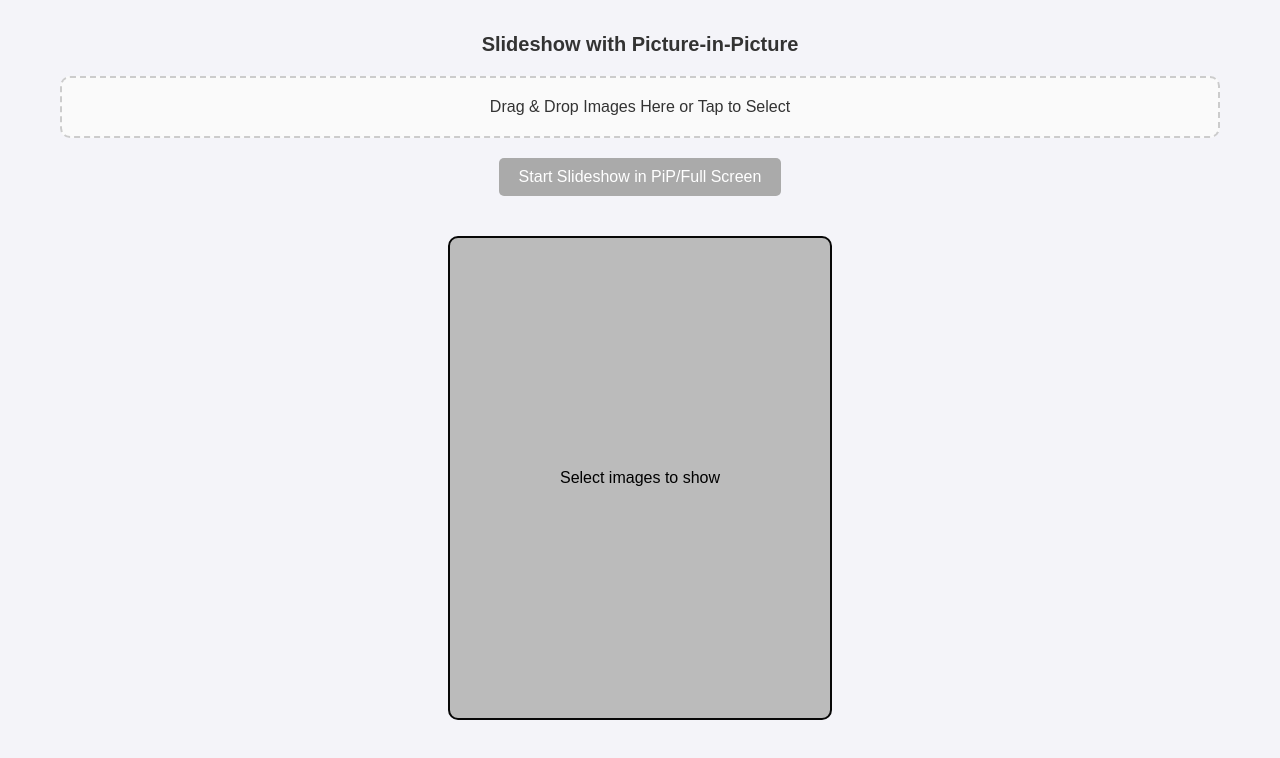
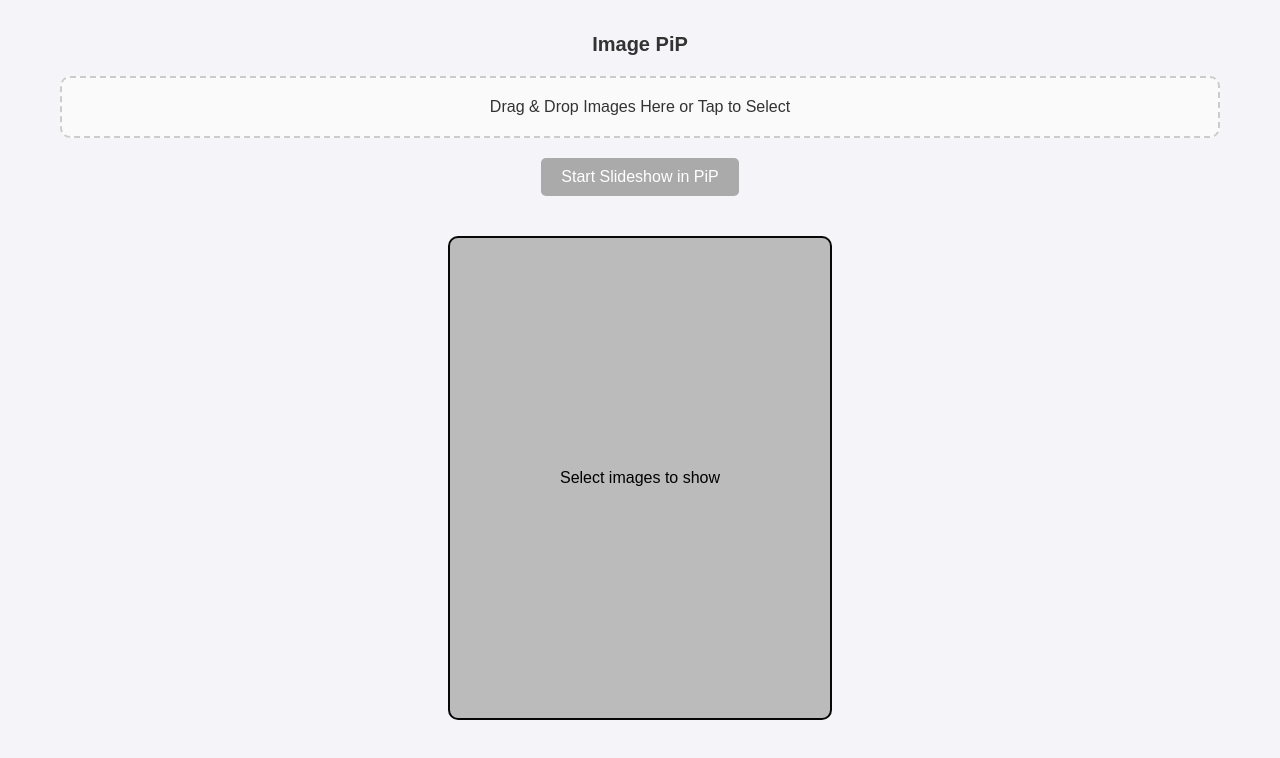
Before and after one commit to Jayendrachoudhary911/tools-to-use, a plain HTML site: page index.html in a window 1280 px wide. Drawn offline with Linux system fonts and the light colour scheme.

Commit message:
Update index.html

```diff
--- a/index.html
+++ b/index.html
@@ -3,15 +3,15 @@
 <head>
   <meta charset="UTF-8">
   <meta name="viewport" content="width=device-width, initial-scale=1.0">
-  <title>Slideshow with PiP</title>
+  <title>Image PiP</title>
   <link rel="stylesheet" href="styles.css">
 </head>
 <body>
   <div class="container">
-    <h1>Slideshow with Picture-in-Picture</h1>
+    <h1>Image PiP</h1>
     <input type="file" id="imageInput" accept="image/*" multiple>
     <div id="dropZone" class="drop-zone">Drag & Drop Images Here or Tap to Select</div>
-    <button id="pipButton" disabled>Start Slideshow in PiP/Full Screen</button>
+    <button id="pipButton" disabled>Start Slideshow in PiP</button>
 
     <div class="preview-section">
       <div id="thumbnailPreview" class="thumbnails"></div>
@@ -24,7 +24,7 @@
 
   <div class="alert">
     <img src="./image.png" alt="">
-    <h2>Image PIP is still not available for Mobile devices so use a desktop instead.</h2>
+    <h2>Image PiP is still not available for Mobile devices so use a desktop instead.</h2>
     <p>Kindly note that applying desktop mode din't allows you to use the Image PIP features.</p>
   </div>
 
```
